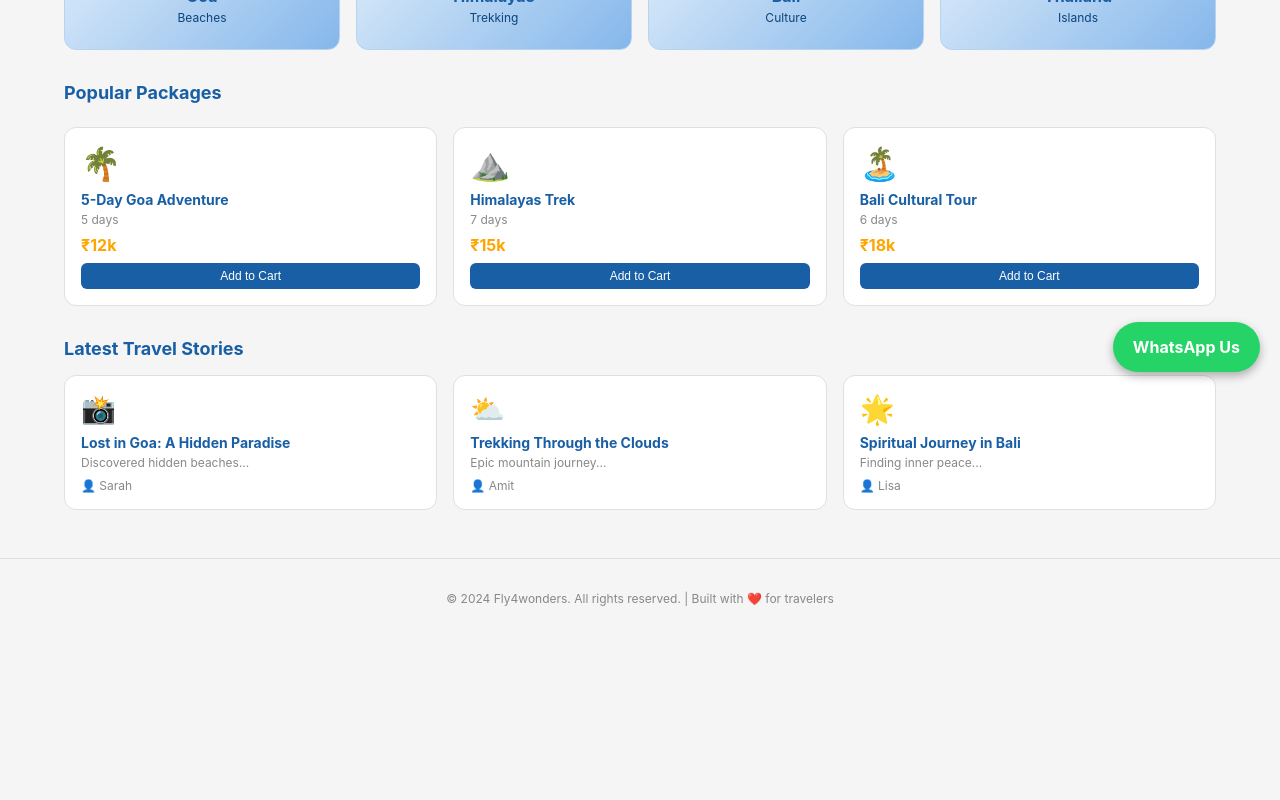
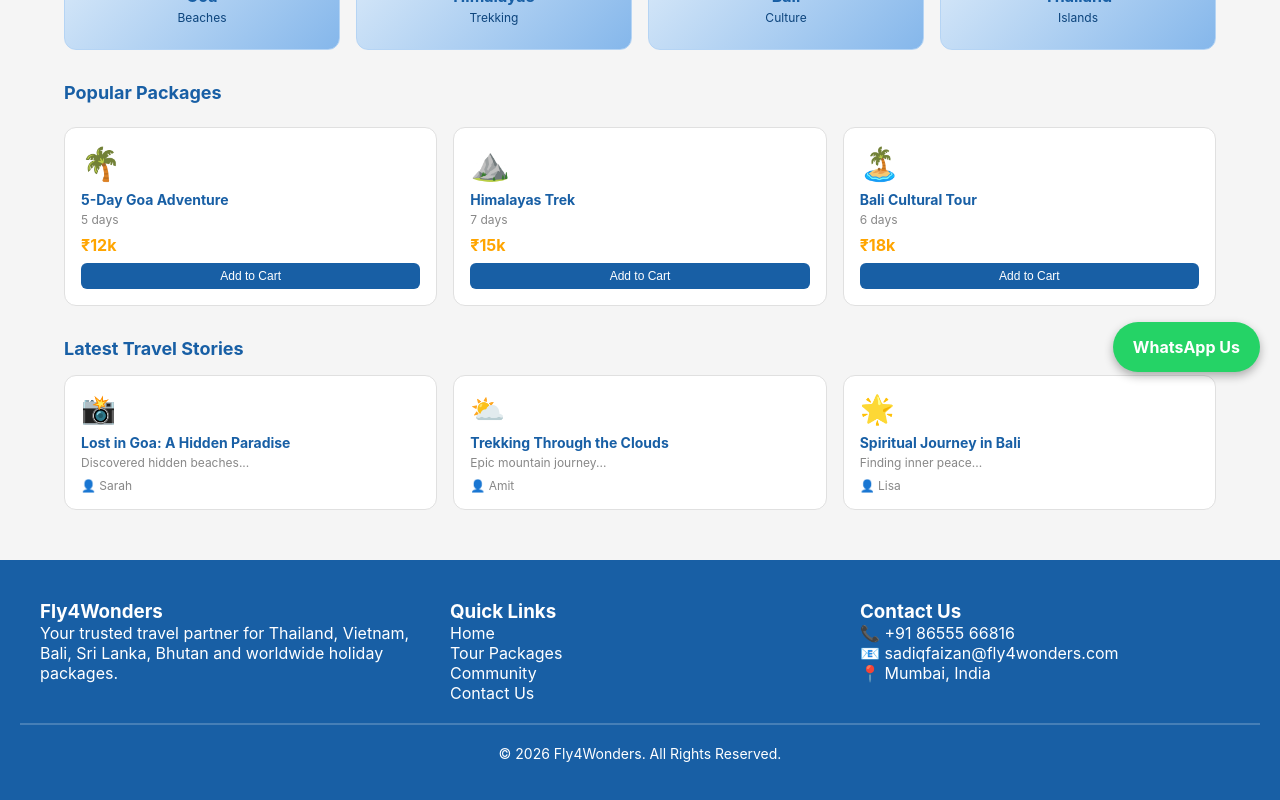
Before and after one commit to sadiquefaizan-sketch/fly4wonders, a React (Create React App) app: page / in a window 1280 px wide. Shown: the part 408-1208 px from the top of the page. Before the commit the page ends 1046 px from the top, so only its background shows below. Built offline with nearby package versions, Linux system fonts and the light colour scheme.

Commit message:
Professional footer added

```diff
--- a/src/App.jsx
+++ b/src/App.jsx
@@ -692,16 +692,65 @@ const WhatsAppButton = () => (
     WhatsApp Us
   </a>
 );
-  const Footer = () => (
-    <footer style={{
-      background: '#f5f5f5', borderTop: '1px solid #e0e0e0',
-      padding: '2rem 1.5rem', marginTop: '3rem'
-    }}>
-      <div style={{ maxWidth: '1200px', margin: '0 auto', textAlign: 'center', color: '#888', fontSize: '12px' }}>
-        <p>© 2024 Fly4wonders. All rights reserved. | Built with ❤️ for travelers</p>
+ const Footer = () => (
+  <footer
+    style={{
+      background: '#185FA5',
+      color: 'white',
+      padding: '40px 20px',
+      marginTop: '50px'
+    }}
+  >
+    <div
+      style={{
+        maxWidth: '1200px',
+        margin: '0 auto',
+        display: 'grid',
+        gridTemplateColumns: 'repeat(auto-fit, minmax(250px, 1fr))',
+        gap: '30px'
+      }}
+    >
+      <div>
+        <h3>Fly4Wonders</h3>
+        <p>
+          Your trusted travel partner for Thailand, Vietnam, Bali,
+          Sri Lanka, Bhutan and worldwide holiday packages.
+        </p>
       </div>
-    </footer>
-  );
+
+      <div>
+        <h3>Quick Links</h3>
+        <p>Home</p>
+        <p>Tour Packages</p>
+        <p>Community</p>
+        <p>Contact Us</p>
+      </div>
+
+      <div>
+        <h3>Contact Us</h3>
+        <p>📞 +91 86555 66816</p>
+        <p>📧 sadiqfaizan@fly4wonders.com</p>
+        <p>📍 Mumbai, India</p>
+      </div>
+    </div>
+
+    <hr
+      style={{
+        margin: '20px 0',
+        border: '1px solid rgba(255,255,255,0.2)'
+      }}
+    />
+
+    <div
+      style={{
+        textAlign: 'center',
+        fontSize: '14px'
+      }}
+    >
+      © 2026 Fly4Wonders. All Rights Reserved.
+    </div>
+  </footer>
+);
 
   const renderPage = () => {
     switch (currentPage) {
```
